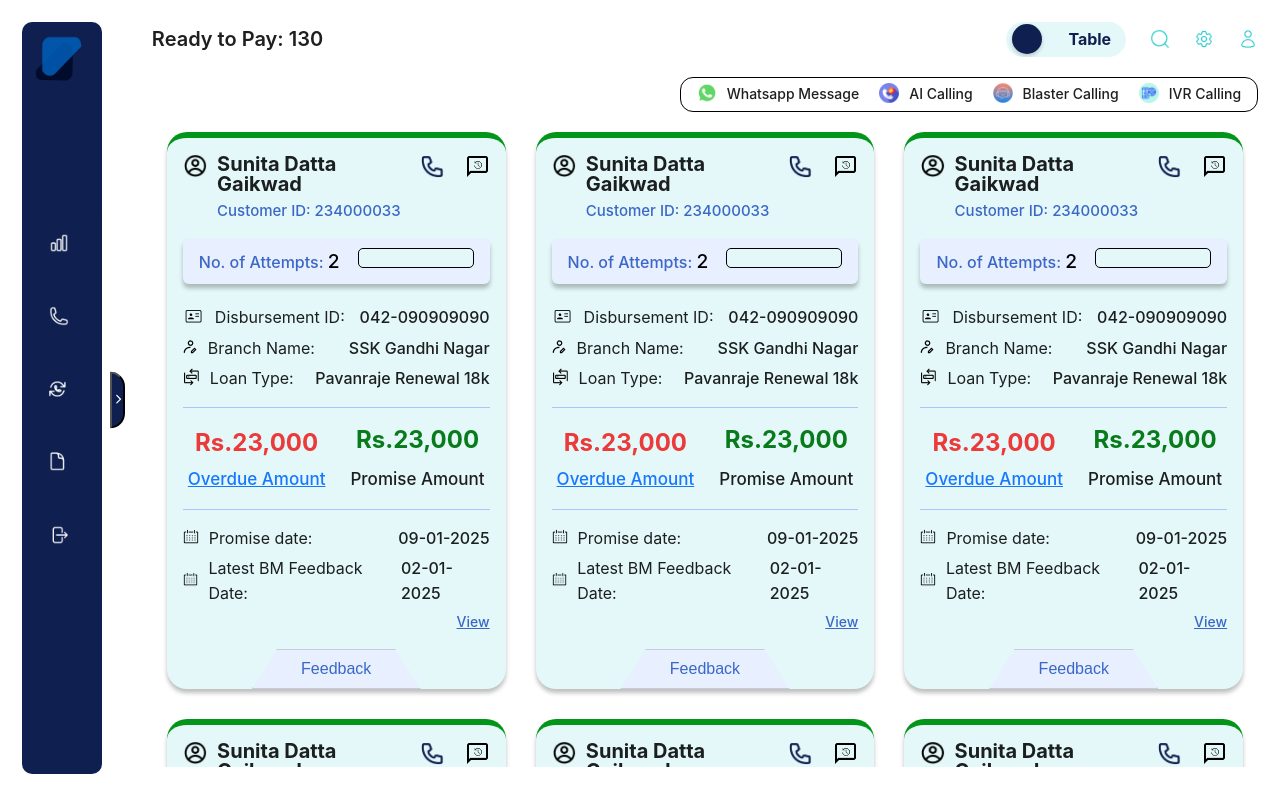
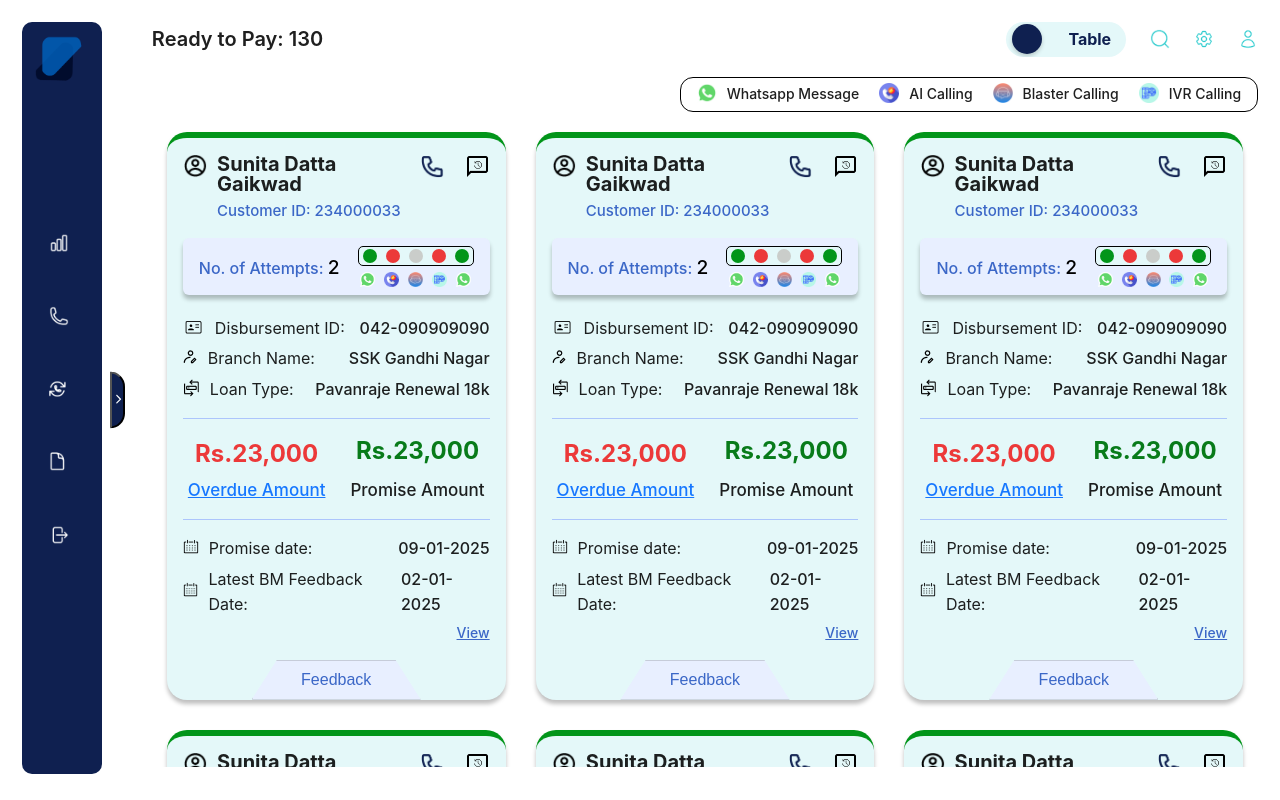
Before and after one commit to Jagrati1213/smart-collect, a React (Vite) app: page /ready-to-pay in a window 1280 px wide. Built offline with nearby package versions, Linux system fonts and the light colour scheme.

Commit message:
JG: customize the UI part & logic

```diff
--- a/src/components/RecentEngagement/index.jsx
+++ b/src/components/RecentEngagement/index.jsx
@@ -1,39 +1,40 @@
 import { Flex } from 'antd';
-import React from 'react'
+import React, { useEffect, useState } from 'react'
 import Style from "./_recent.module.scss";
+import { STATUS_IDS } from '../../constant';
 
-export function RecentEngagement({data}) {
+export function RecentEngagement({recentEngagementAppsData, indicatorGap = 9}) {
   return (
     <Flex vertical className={Style.recent}>
-    <div className={Style.indicator_box}>
-      <Flex gap={9}>
-        <Flex align="center">
-          <span className={`${Style.dot} ${Style.green}`}></span>
+      <div className={Style.indicator_box}>
+        <Flex gap={indicatorGap}>
+        {recentEngagementAppsData?.map((app, index)=> <Indicator indicateStatus={app?.status} key={index}/>)}
         </Flex>
-        <Flex align="center">
-          <span className={`${Style.dot} ${Style.green}`}></span>
-        </Flex>
-        <Flex align="center">
-          <span className={`${Style.dot} ${Style.red}`}></span>
-        </Flex>
-        <Flex align="center">
-          <span className={`${Style.dot} ${Style.grey}`}></span>
-        </Flex>
-        <Flex align="center">
-          <span className={`${Style.dot} ${Style.grey}`}></span>
-        </Flex>
+      </div>
+
+      <Flex gap={6} className={Style.images} justify="space-evenly">
+        {recentEngagementAppsData?.map((app, index)=>{
+          return <div className={Style.icon_img} key={index}>
+                 <img src={app?.imgSrc} />
+              </div>})}
       </Flex>
-    </div>
 
-    <Flex gap={6} className={Style.images} justify="space-evenly">
-      {data?.map((f, index) => {
-        return (
-          <div className={Style.icon_img} key={index}>
-            <img src={f.imgSrc} />
-          </div>
-        );
-      })}
-    </Flex>
   </Flex>
   )
 }
+
+const Indicator =({indicateStatus=STATUS_IDS.SUCCESS})=>{
+  const colors = [
+    {status:STATUS_IDS.PENDING, value: "#02951a"},
+    {status:STATUS_IDS.REJECTED, value:"#ec3939"},
+    {status:STATUS_IDS.SUCCESS,value:"#cacdca"}
+  ];
+  const [color, setColor] = useState("gray");
+
+  useEffect(()=>{
+    const selectedIndicate = colors.find((c)=> c.status === indicateStatus).value
+    setColor(selectedIndicate);
+  },[indicateStatus]);
+
+  return <Flex align="center"><span className={`${Style.dot}`} style={{ backgroundColor: color }}></span></Flex>
+}
```
